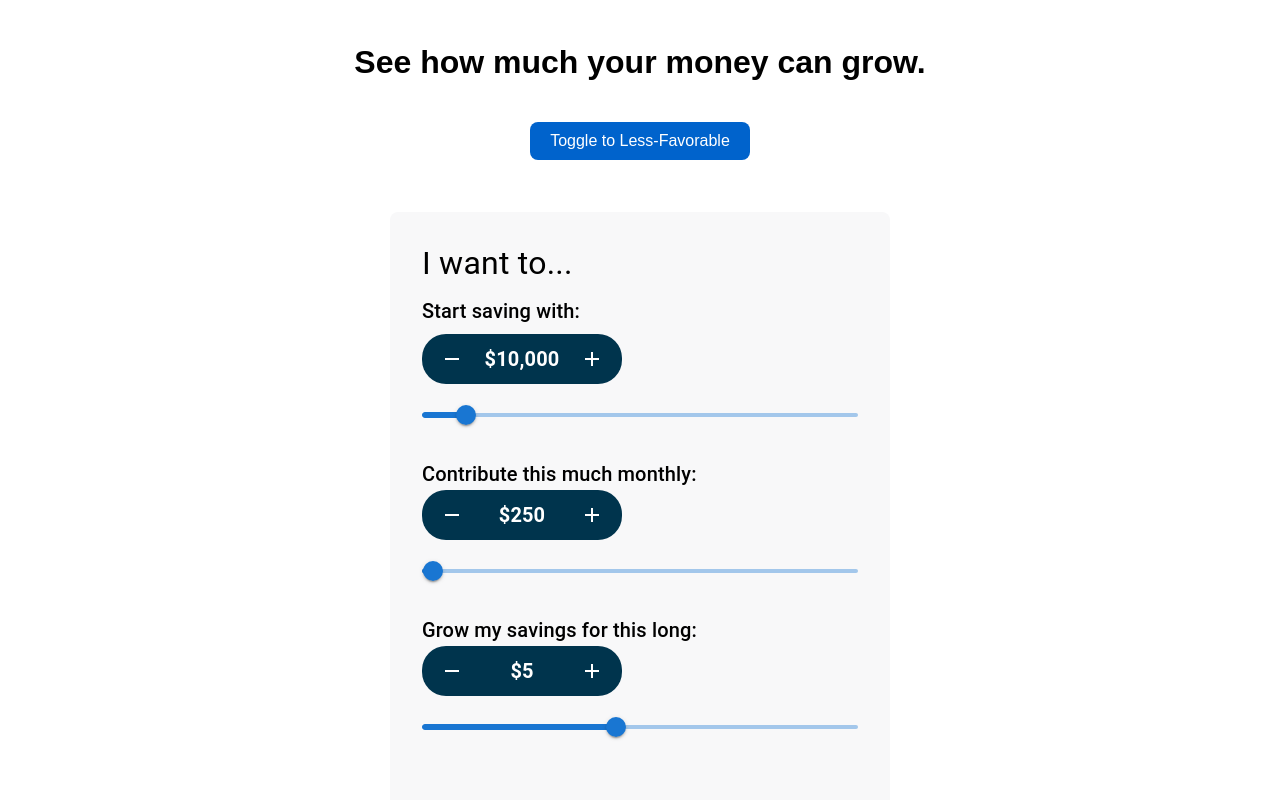
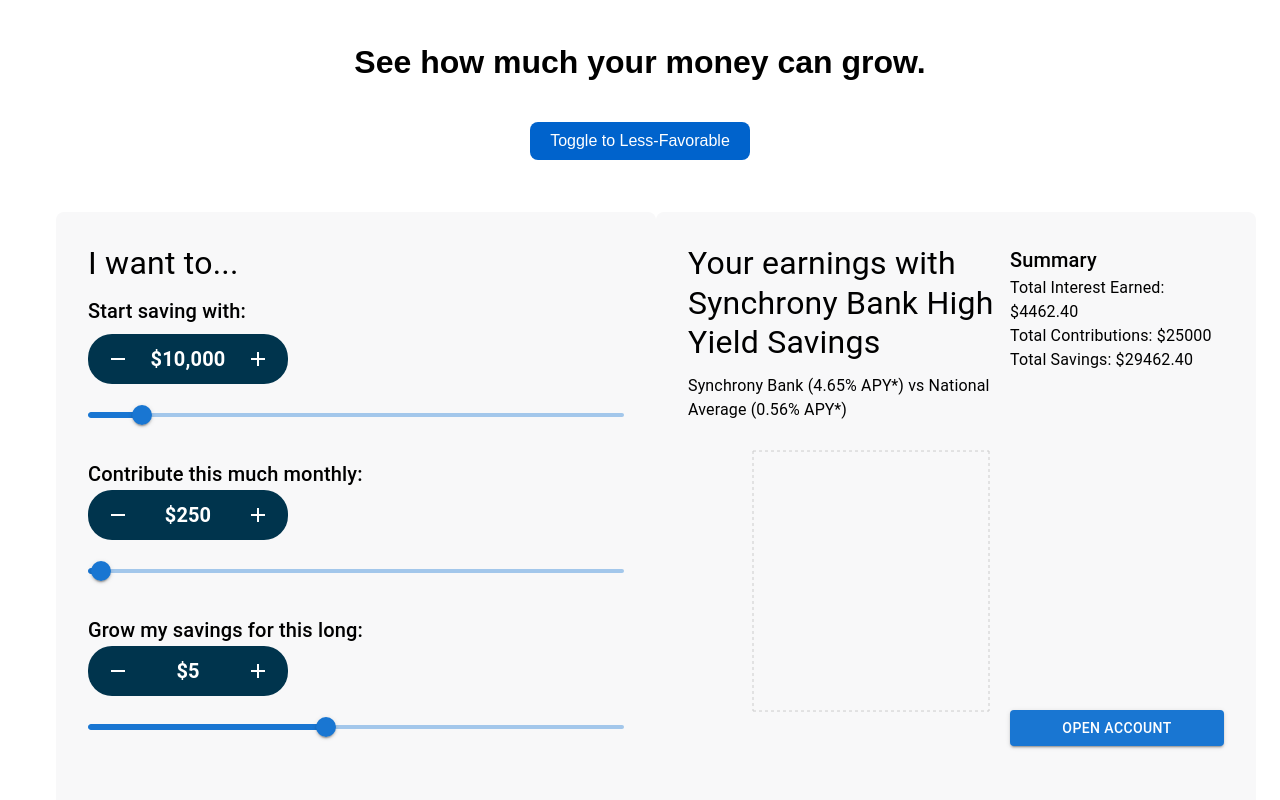
Before and after one commit to crisdb/SynchronySavingsCalculator, a React (Create React App) app: page /hys in a window 1280 px wide. Shown: the top 800 px of the page. Built offline with nearby package versions, Linux system fonts and the light colour scheme; no server answers.

Commit message:
Added the summary to the right

```diff
--- a/src/assets/styles/HYSCalculator.css
+++ b/src/assets/styles/HYSCalculator.css
@@ -34,3 +34,24 @@
     font-size: 16px;
     margin: 4px 0;
 }
+.container {
+    background-color: #FFFFFF; /* White background */
+    padding: 32px;
+}
+
+.section {
+    background-color: #F8F8F9; /* Light gray background */
+    border-radius: 8px;
+    padding: 16px;
+}
+
+.summary {
+    display: flex;
+    flex-direction: column;
+    justify-content: space-between;
+}
+
+.summary-button {
+    align-self: flex-start;
+    margin-top: 16px;
+}
--- a/src/components/HYSCalculator.jsx
+++ b/src/components/HYSCalculator.jsx
@@ -1,4 +1,3 @@
-// src/components/HYSCalculator.jsx
 import React, { useState, useEffect } from 'react';
 import { Grid, Box, Typography, Button, Slider } from '@mui/material';
 import IncrementDecrement from './IncrementDecrement';
@@ -30,19 +29,21 @@
     const { totalSavings, interest } = calculateSavings();
 
     return (
-      <Box sx={{ padding: 4, backgroundColor: "#FFFFFF" }}>
+        <Box sx={{ padding: 4, backgroundColor: "#FFFFFF", height: '100vh' }}>
             <Grid
                 container
-            spacing={0} // Reset spacing to handle custom gaps
+                spacing={4}
+                justifyContent="center"
                 alignItems="flex-start"
-            justifyContent="center"
-            sx={{ gap: 4 }} // Adds space between left and right sections
+                sx={{ height: '100%', maxWidth: '1400px', margin: '0 auto' }} // Center the layout
             >
                 {/* Left Section: User Inputs */}
                 <Grid
                     item
+                    xs={12}
+                    md={6}
                     sx={{
-                width: 500,
+                        maxWidth: 500,
                         height: 623,
                         backgroundColor: "#F8F8F9",
                         borderRadius: 2,
@@ -117,44 +118,48 @@
                 {/* Right Section: Chart and Summary */}
                 <Grid
                     item
+                    xs={12}
+                    md={6}
                     sx={{
-                width: 855,
+                        maxWidth: 855,
                         height: 623,
                         backgroundColor: "#F8F8F9",
                         borderRadius: 2,
                         padding: 4,
-                display: 'flex',
-                flexDirection: 'column',
-                justifyContent: 'space-between',
                     }}
                 >
-            <Box>
+                    <Grid container spacing={2}>
+                        {/* Chart Column */}
+                        <Grid item xs={12} md={7}>
                             <Typography variant="h4" gutterBottom sx={{ fontSize: "24pt" }}>
                                 Your earnings with Synchrony Bank High Yield Savings
                             </Typography>
-
                             <Typography>
                                 Synchrony Bank (4.65% APY*) vs National Average (0.56% APY*)
                             </Typography>
-
                             <Box mt={3}>
                                 <Chart zoom={5} />
                             </Box>
-            </Box>
+                        </Grid>
 
-            {/* Summary Section */}
-            <Box mt={3}>
+                        {/* Summary Column */}
+                        <Grid item xs={12} md={5}>
+                            <Box sx={{ display: 'flex', flexDirection: 'column', height: '100%' }}>
+                                <Box>
                                     <Typography variant="h6">Summary</Typography>
                                     <Typography>Total Interest Earned: ${interest}</Typography>
                                     <Typography>
                                         Total Contributions: ${deposit + monthlyContribution * (term * 12)}
                                     </Typography>
                                     <Typography>Total Savings: ${totalSavings}</Typography>
+                                </Box>
 
-              <Button variant="contained" color="primary" sx={{ mt: 2 }}>
+                                <Button variant="contained" color="primary" sx={{ mt: 'auto' }}>
                                     Open Account
                                 </Button>
                             </Box>
+                        </Grid>
+                    </Grid>
                 </Grid>
             </Grid>
         </Box>
```
Lines whose indentation alone changed are shown as unchanged.
